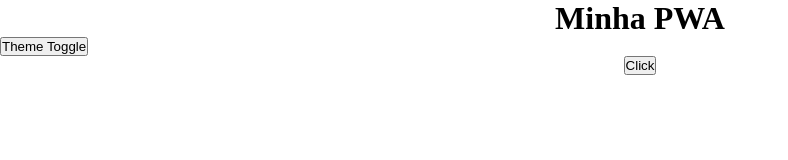
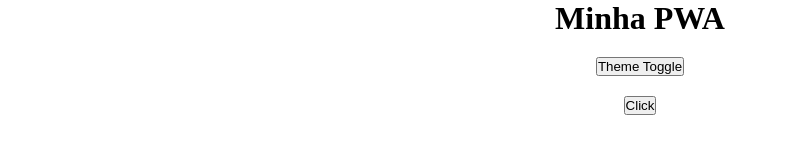
Before and after one commit to shimuzinho/GCSI-Branchs01, a website built with Vite: page index.html in a window 1280 px wide. Shown: the whole page, without its empty margins (0-788 px from the left). Built offline with nearby package versions, Linux system fonts and the light colour scheme.

Commit message:
fix(css): style theme toggle button

```diff
--- a/index.html
+++ b/index.html
@@ -13,7 +13,9 @@
 <body id="body">
   <div class="container">
     <h1 class="title">Minha PWA</h1>
-    <button onclick="themeToggle()">Theme Toggle</button>
+    <div class="containerThemeToggle">
+      <button class="themeToggle" onclick="themeToggle()">Theme Toggle</button>
+    </div>
     <div class="containerClicks">
       <button onclick="handleClick ()">Click</button>
       <h1 id="saidaClicks"></h1>
--- a/styles/main.css
+++ b/styles/main.css
@@ -5,6 +5,15 @@
 
 .title {
     text-align: center;
+}
+
+.containerThemeToggle {
+    display: flex;
+    justify-content: center;
+}
+
+.themeToggle {
+    margin: 20px;
 }
 
 .containerClicks {
```
